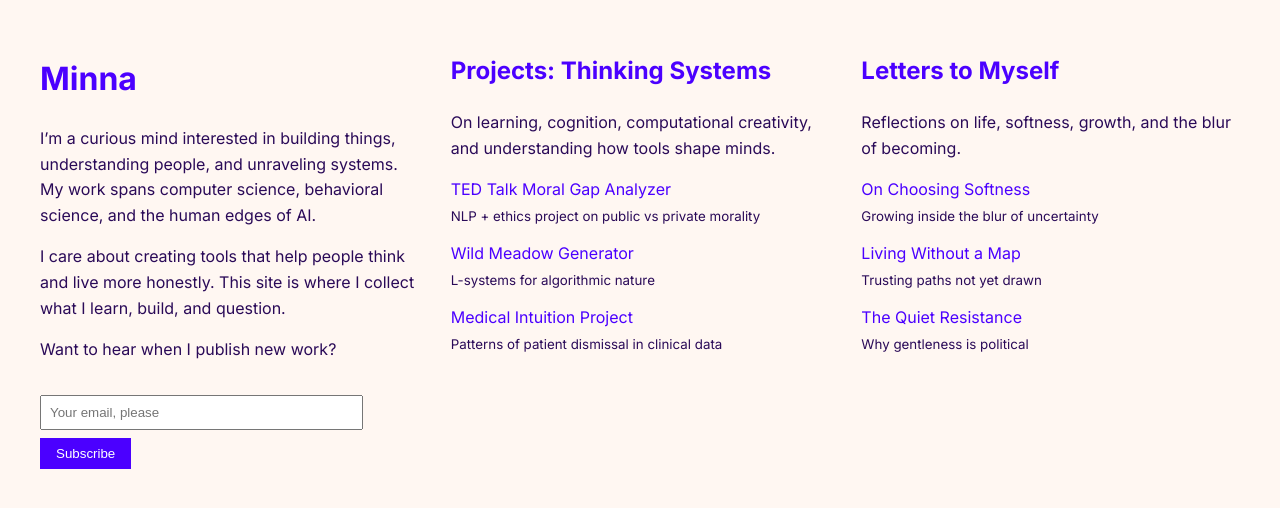
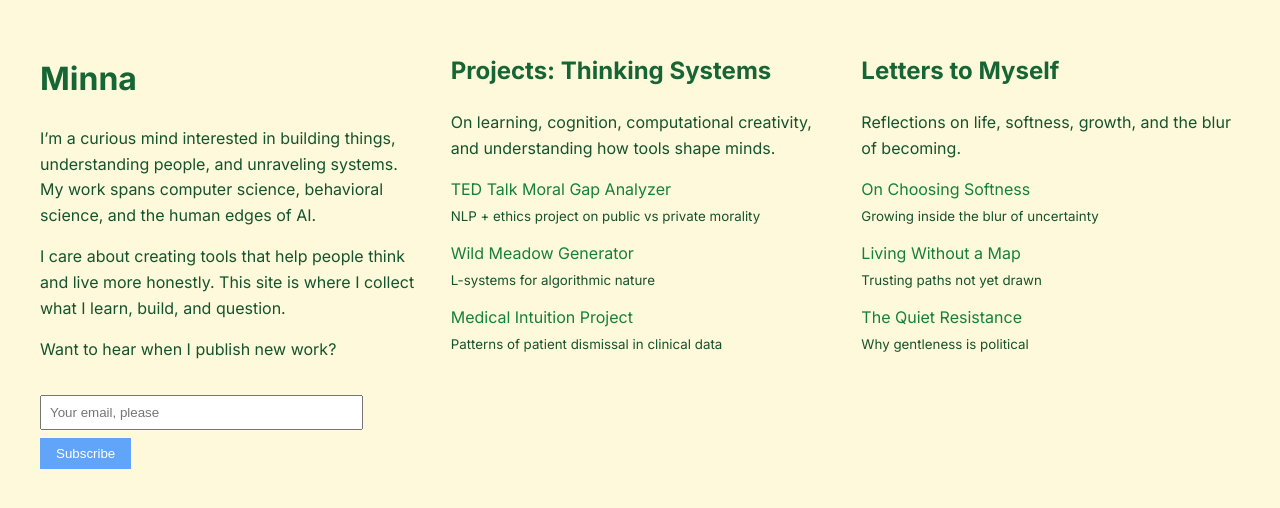
Before and after one commit to minnatran36/minnatran36.github.io, a plain HTML site: page index.html in a window 1280 px wide. Drawn offline with Linux system fonts and the light colour scheme.

Commit message:
Change index page colors

```diff
--- a/index.html
+++ b/index.html
@@ -9,8 +9,8 @@
     body {
       margin: 0;
       font-family: 'Inter', sans-serif;
-      background-color: #fff7f2;
-      color: #2a0a58;
+      background-color: #fff9db; /* light yellow */
+      color: #14532d; /* deep green */
       line-height: 1.6;
     }
     .container {
@@ -26,10 +26,10 @@
     }
     h1, h2 {
       font-weight: 700;
-      color: #4b00ff;
+      color: #166534; /* rich green */
     }
     a {
-      color: #4b00ff;
+      color: #15803d; /* green links */
       text-decoration: none;
     }
     a:hover {
@@ -42,7 +42,7 @@
     }
     button {
       padding: 0.5rem 1rem;
-      background-color: #4b00ff;
+      background-color: #60a5fa; /* light blue */
       color: white;
       border: none;
       cursor: pointer;
```
